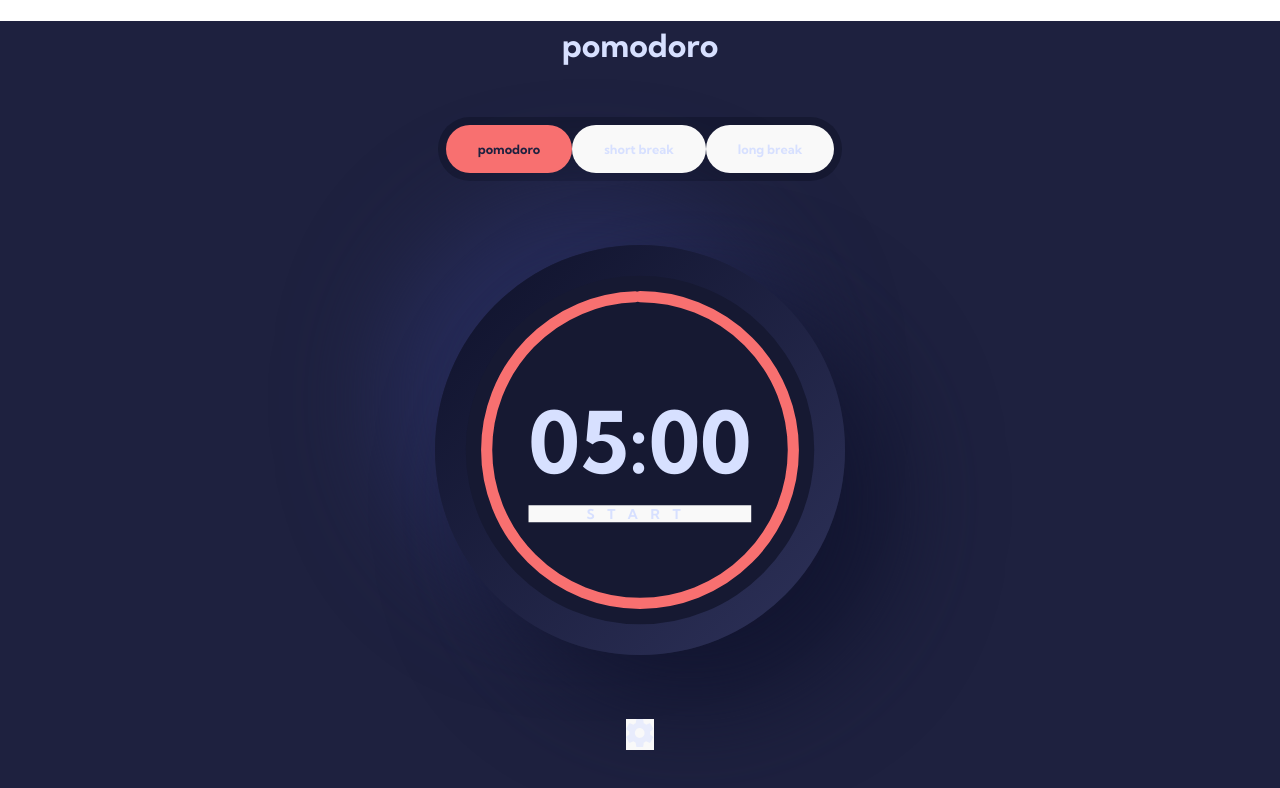
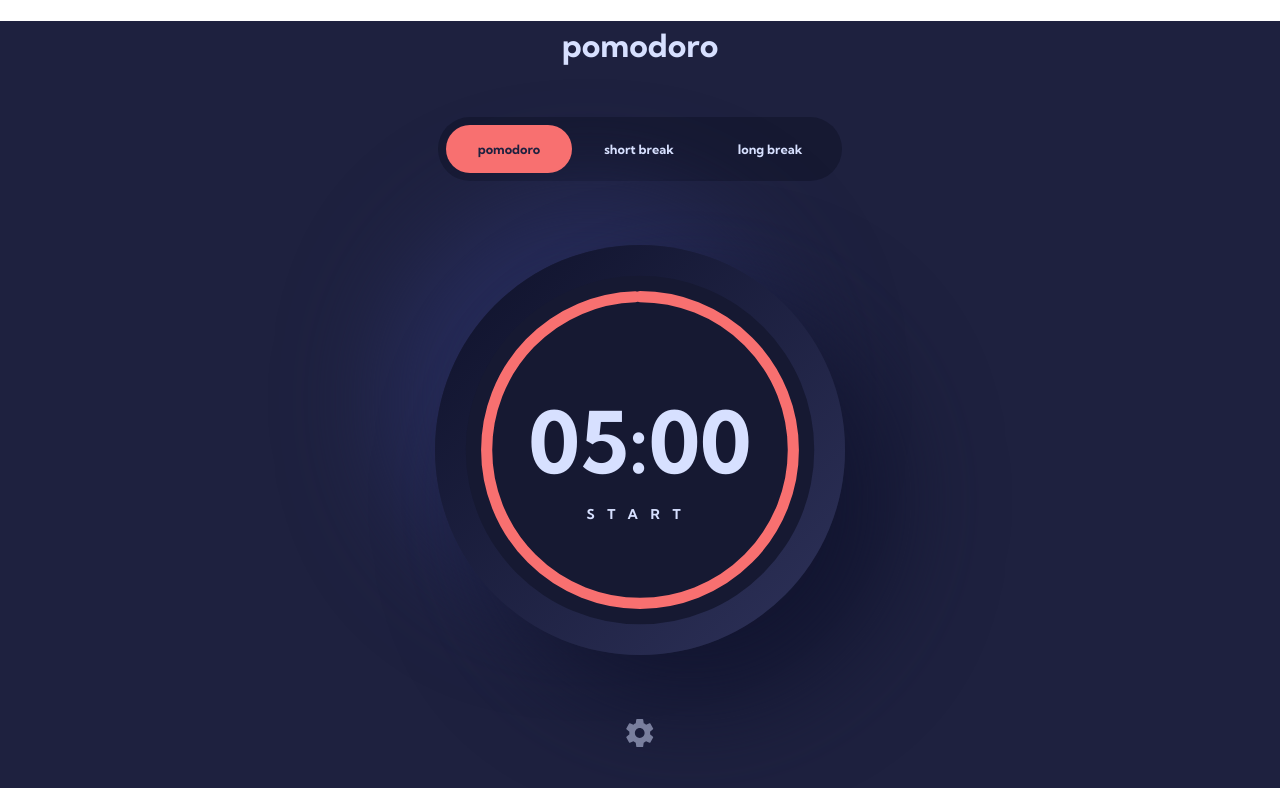
Before and after one commit to Catalina-Hasnas/Pomodoro-App, a React (Vite) app: page / in a window 1280 px wide. Shown: the top 788 px of the page. Built offline with nearby package versions, Linux system fonts and the light colour scheme.

Commit message:
possible fix for frontend mentors screenshot issue

```diff
--- a/src/Components/Settings/settings.scss
+++ b/src/Components/Settings/settings.scss
@@ -1,6 +1,7 @@
 .open-settings-button {
   margin-block: 4rem;
   margin-inline: auto;
+  background-color: transparent;
 }
 
 .submit-button {
--- a/src/Components/Tabs/tabs.scss
+++ b/src/Components/Tabs/tabs.scss
@@ -14,6 +14,7 @@
   padding-block: clamp(0.5rem, 2vw, 1rem);
   border-radius: 20em;
   color: var(--text-color);
+  background-color: transparent;
 
   &.active {
     background-color: var(--accent-color);
--- a/src/Components/Timer/timer.scss
+++ b/src/Components/Timer/timer.scss
@@ -31,4 +31,5 @@
 .timer-button {
   font-size: clamp(0.82031rem, 3vw, 1rem);
   letter-spacing: 0.9375rem;
+  background-color: transparent;
 }
```
Also changed, not shown: 5 other files (tests, documents, lock files or other folders).
